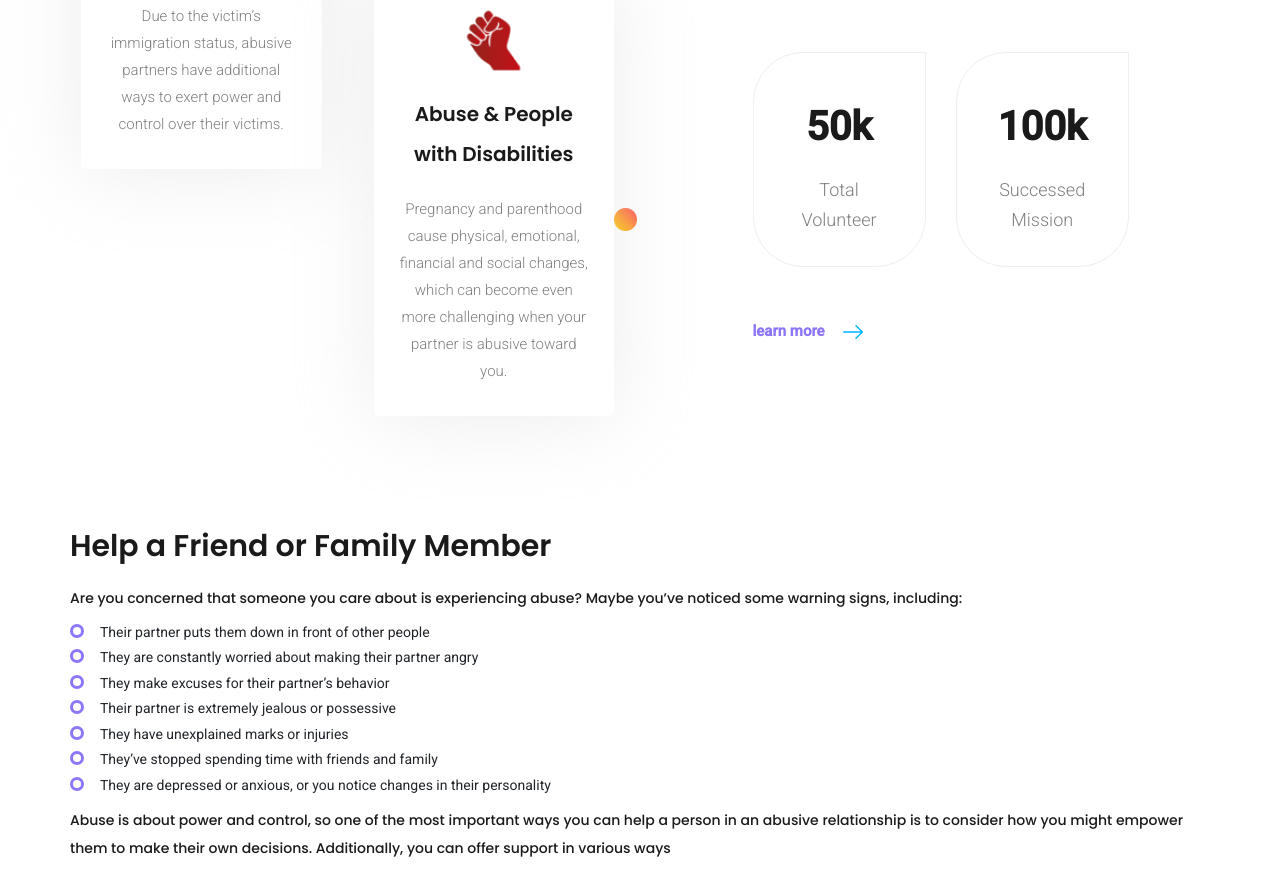
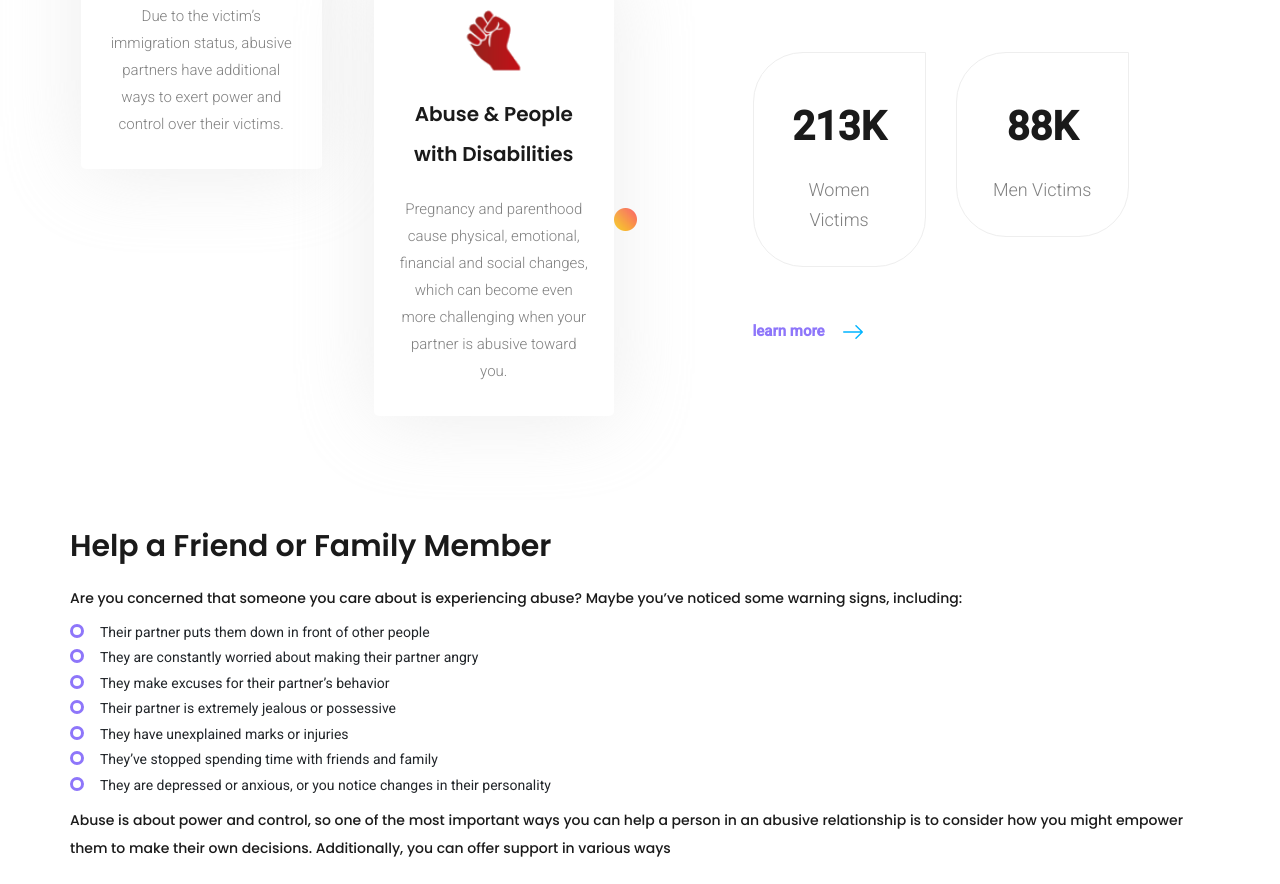
Before and after one commit to zihezhang/ToHack-2020, a plain HTML site: page index.html in a window 1280 px wide. Shown: the part 1633-2517 px from the top of the page. Drawn offline with Linux system fonts and the light colour scheme.

Commit message:
Updated stats, images and title

```diff
--- a/index.html
+++ b/index.html
@@ -5,7 +5,7 @@
     <!-- Required meta tags -->
     <meta charset="utf-8">
     <meta name="viewport" content="width=device-width, initial-scale=1, shrink-to-fit=no">
-    <title>sasu</title>
+    <title>Violet</title>
     <link rel="icon" href="img/favicon.png">
     <!-- Bootstrap CSS -->
     <link rel="stylesheet" href="css/bootstrap.min.css">
@@ -125,18 +125,18 @@
                         <div class="row">
                             <div class="col-sm-6 col-md-4 col-lg-5">
                                 <div class="feature_part_text_iner">
-                                    <h4>50k</h4>
-                                    <p>Total Volunteer</p>
+                                    <h4>213K</h4>
+                                    <p>Women Victims</p>
                                 </div>
                             </div>
                             <div class="col-sm-6 col-md-4 col-lg-5">
                                 <div class="feature_part_text_iner">
-                                    <h4>100k</h4>
-                                    <p>Successed Mission</p>
+                                    <h4>88K</h4>
+                                    <p>Men Victims</p>
                                 </div>
                             </div>
                         </div>
-                        <a href="#" class="btn_4">learn more <img src="img/icon/right-arrow.svg" alt=""></a>
+                        <a href="elements.html" class="btn_4">learn more <img src="img/icon/right-arrow.svg" alt=""></a>
                     </div>
                 </div>
             </div>
```
Also changed, not shown: contact.html (+1 -1 lines), elements.html (+1 -1 lines), img/8b244603-a986-4969-927a-cb48da82de80_200x200.png (deleted), img/favicon.png.
